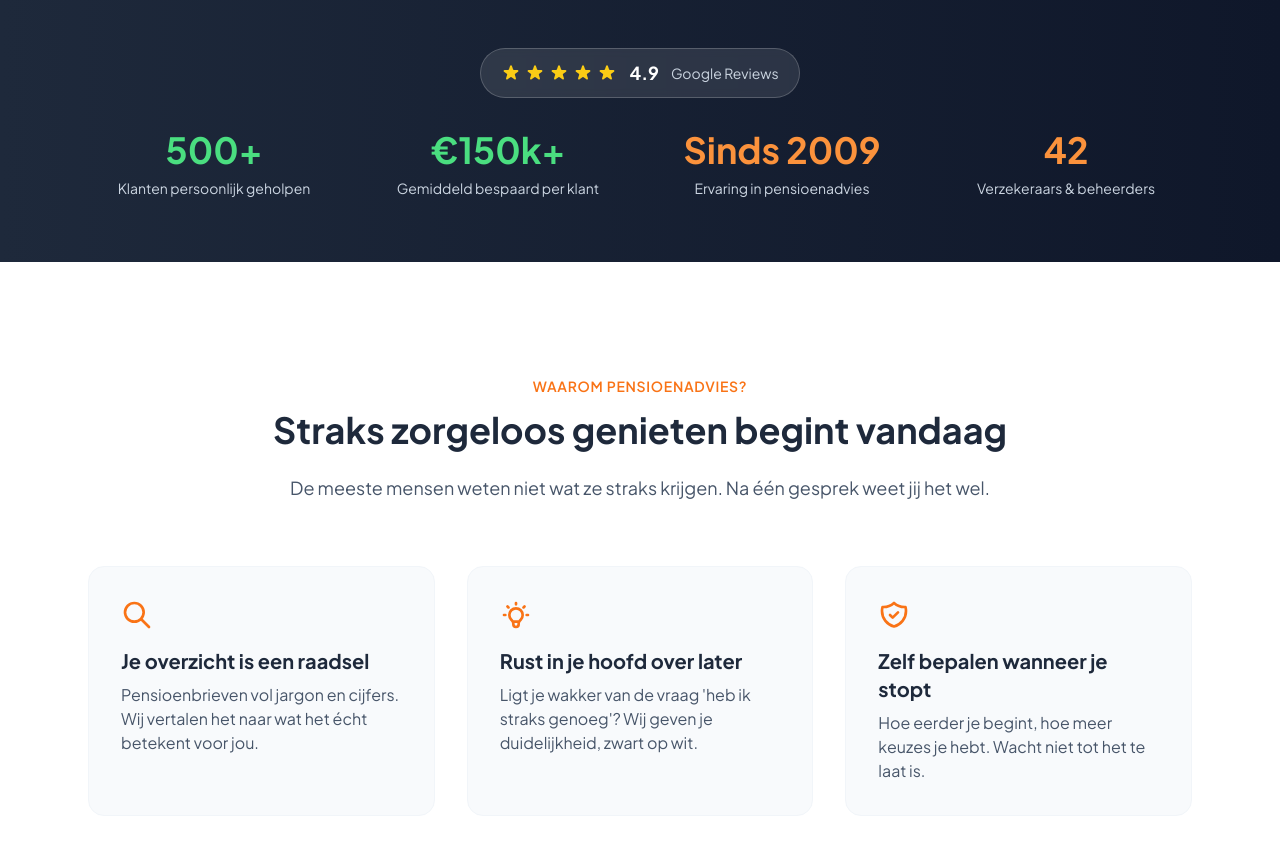
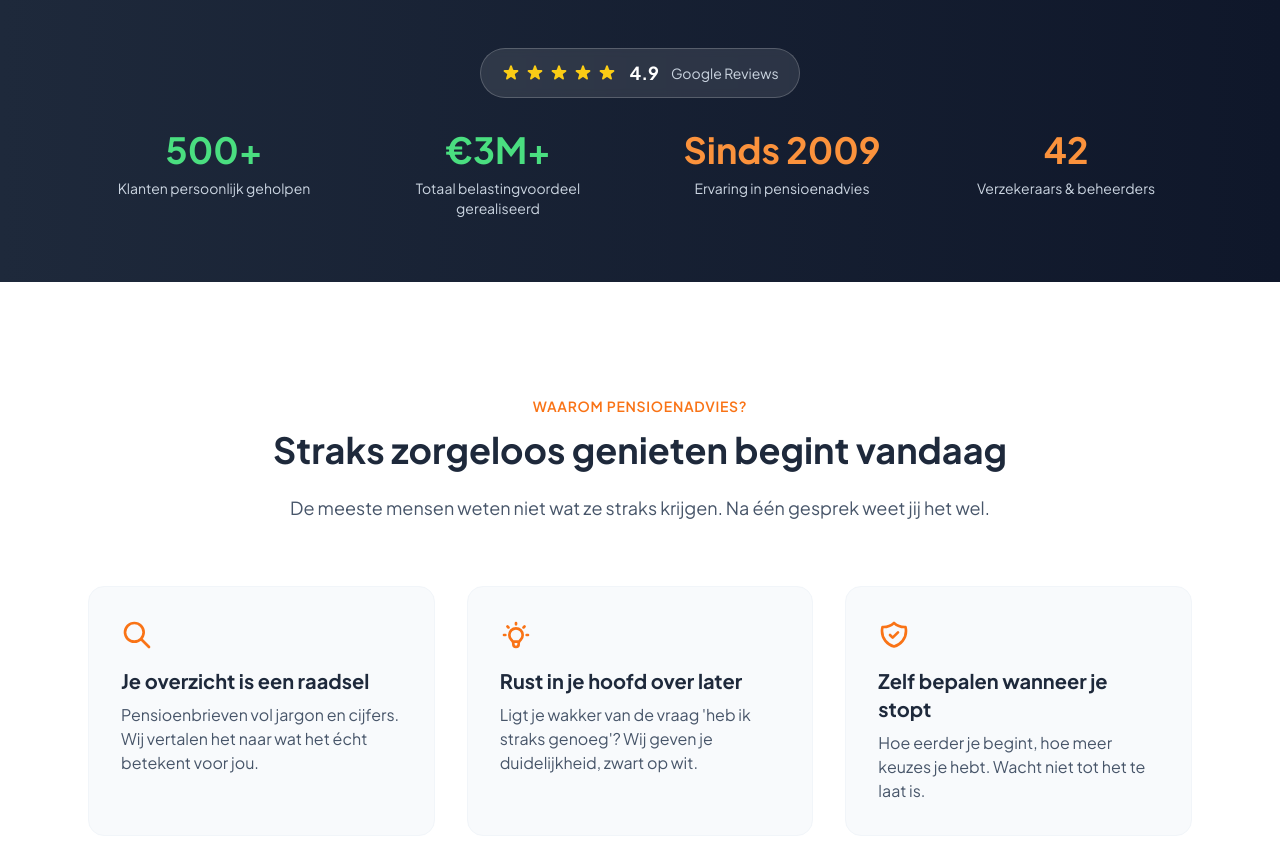
Before and after one commit to sharafatarsham-tech/mijnpensioengevuld-new, a Next.js app: page / in a window 1280 px wide. Shown: the part 1120-1982 px from the top of the page. Built offline with nearby package versions, Linux system fonts and the light colour scheme; no server answers.

Commit message:
Fix: realistic stats - €3M+ totaal (not per client)

```diff
--- a/app/page.tsx
+++ b/app/page.tsx
@@ -163,7 +163,7 @@ function StatsSection() {
         <div className="grid grid-cols-2 lg:grid-cols-4 gap-6 lg:gap-8 text-center">
           {[
             { value: "500+", label: "Klanten persoonlijk geholpen", highlight: true },
-            { value: "€150k+", label: "Gemiddeld bespaard per klant", highlight: true },
+            { value: "€3M+", label: "Totaal belastingvoordeel gerealiseerd", highlight: true },
             { value: "Sinds 2009", label: "Ervaring in pensioenadvies" },
             { value: "42", label: "Verzekeraars & beheerders" },
           ].map((stat) => (
```
